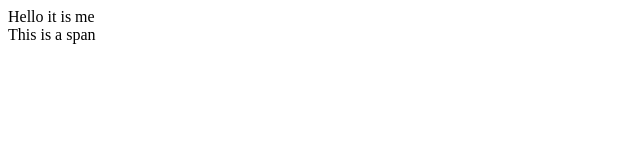
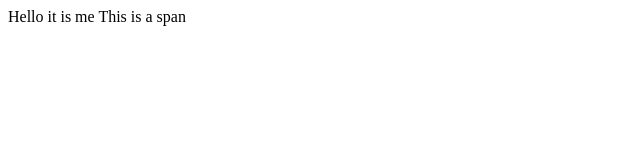
Before and after one commit to chengq220/resume, a plain HTML site: page index.html in a window 1280 px wide. Shown: the whole page, without its empty margins (0-640 px from the left). Drawn offline with Linux system fonts and the light colour scheme.

Commit message:
Update index.html

```diff
--- a/index.html
+++ b/index.html
@@ -4,7 +4,7 @@
     <title>Hello World</title>
   </head>
   <body>
-    <div>Hello it is me</div>
+    <span>Hello it is me</span>
     <span>This is a span</span>
   </body>
 </html>
```
